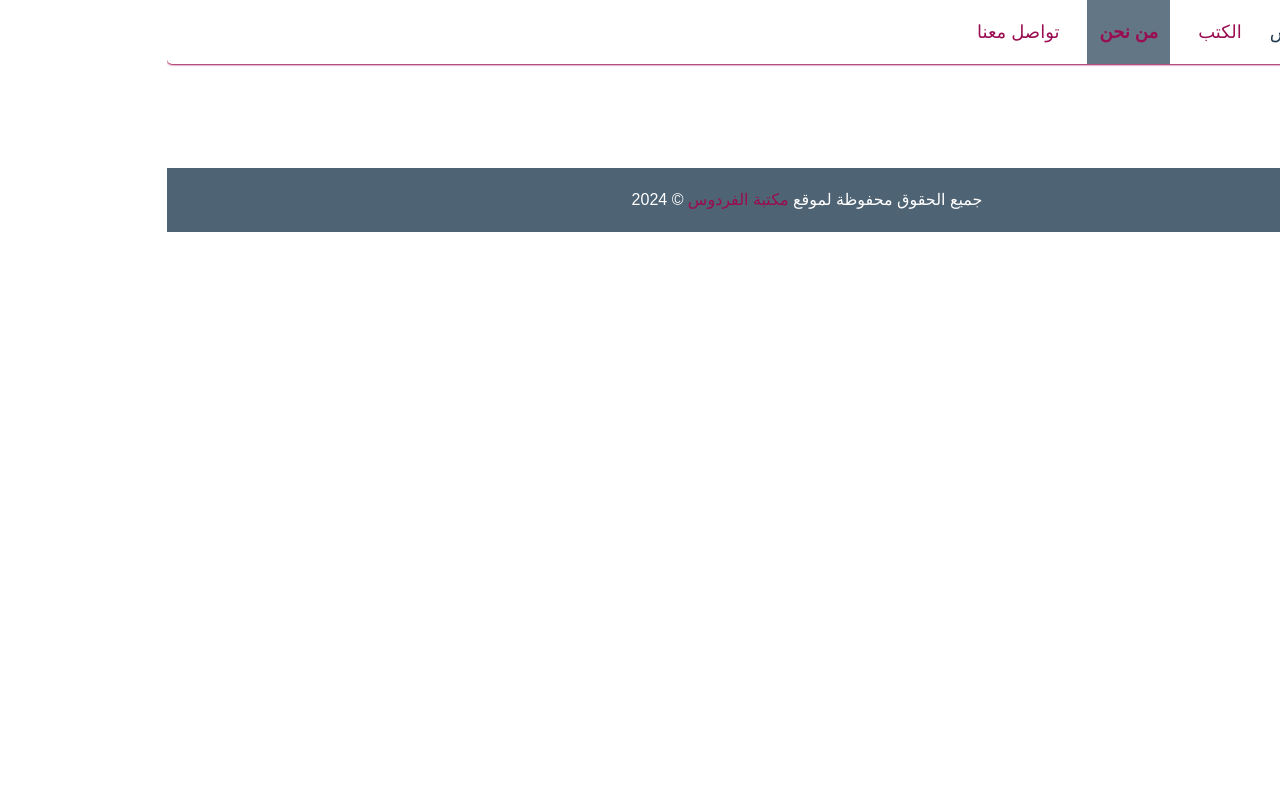
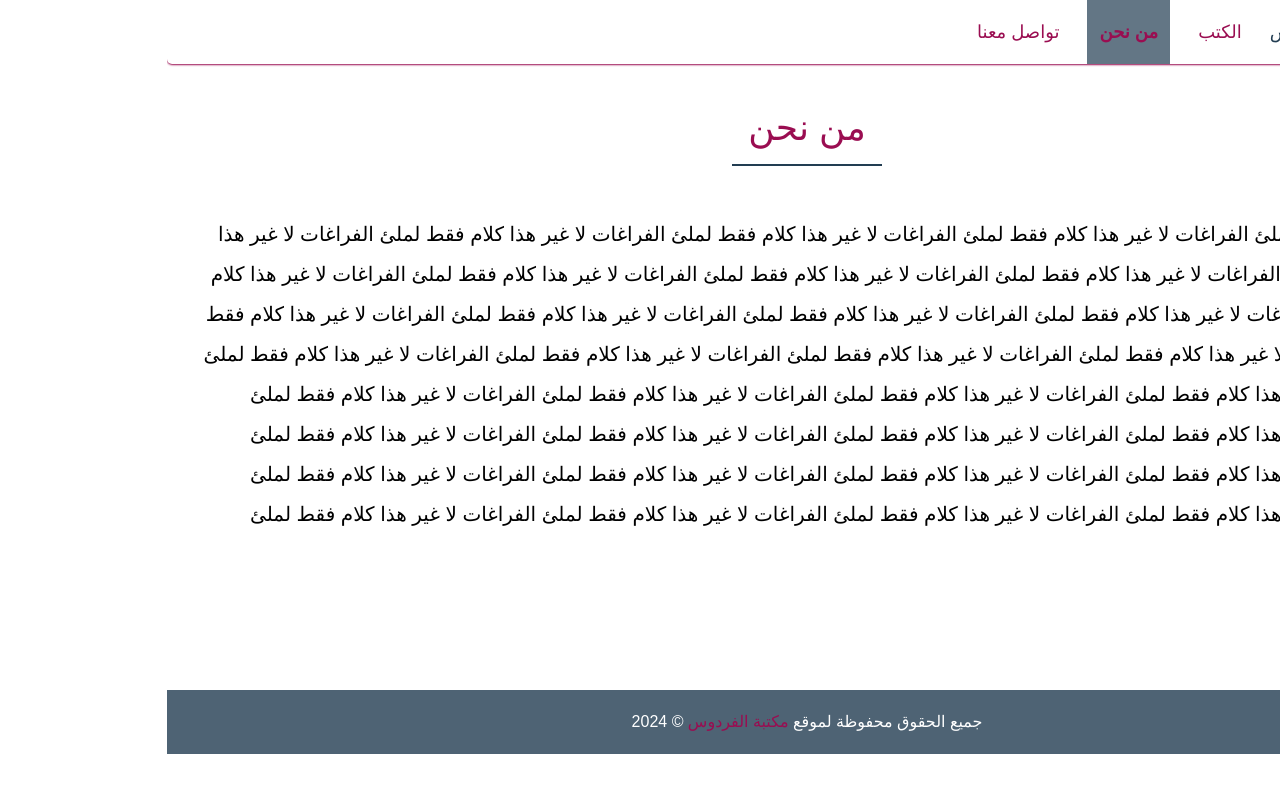
Before and after one commit to RedaKassoumeh123456/firdous-library, a Next.js app: page /about in a window 1280 px wide. Shown: the top 792 px of the page. Built offline with nearby package versions, Linux system fonts and the light colour scheme; a web font is replaced by a local one.

Commit message:
about page

```diff
--- a/app/about/page.jsx
+++ b/app/about/page.jsx
@@ -2,8 +2,22 @@ import React from 'react'
 
 const AboutPage = () => {
     return (
-        <div>
-            About Us
+        <div className='mx-auto w-full p-3 mt-4'>
+            <h1 className='text-center text-primary text-3xl lg:text-4xl border-secondary border-b-[2px] w-fit mx-auto p-4 mb-2 md:mb-6'>من نحن</h1>
+            <p className='p-6 sm:text-md md:text-lg md:leading-8 lg:text-xl  lg:leading-10'>
+                هذا كلام فقط لملئ الفراغات لا غير  هذا كلام فقط لملئ الفراغات لا غير  هذا كلام فقط لملئ الفراغات لا غير
+                هذا كلام فقط لملئ الفراغات لا غير  هذا كلام فقط لملئ الفراغات لا غير  هذا كلام فقط لملئ الفراغات لا غير
+                هذا كلام فقط لملئ الفراغات لا غير  هذا كلام فقط لملئ الفراغات لا غير  هذا كلام فقط لملئ الفراغات لا غير
+                هذا كلام فقط لملئ الفراغات لا غير  هذا كلام فقط لملئ الفراغات لا غير  هذا كلام فقط لملئ الفراغات لا غير
+                هذا كلام فقط لملئ الفراغات لا غير  هذا كلام فقط لملئ الفراغات لا غير  هذا كلام فقط لملئ الفراغات لا غير
+                هذا كلام فقط لملئ الفراغات لا غير  هذا كلام فقط لملئ الفراغات لا غير  هذا كلام فقط لملئ الفراغات لا غير
+                هذا كلام فقط لملئ الفراغات لا غير  هذا كلام فقط لملئ الفراغات لا غير  هذا كلام فقط لملئ الفراغات لا غير
+                هذا كلام فقط لملئ الفراغات لا غير  هذا كلام فقط لملئ الفراغات لا غير  هذا كلام فقط لملئ الفراغات لا غير
+                هذا كلام فقط لملئ الفراغات لا غير  هذا كلام فقط لملئ الفراغات لا غير  هذا كلام فقط لملئ الفراغات لا غير
+                هذا كلام فقط لملئ الفراغات لا غير  هذا كلام فقط لملئ الفراغات لا غير  هذا كلام فقط لملئ الفراغات لا غير
+                هذا كلام فقط لملئ الفراغات لا غير  هذا كلام فقط لملئ الفراغات لا غير  هذا كلام فقط لملئ الفراغات لا غير
+
+            </p>
         </div>
     )
 }
```
